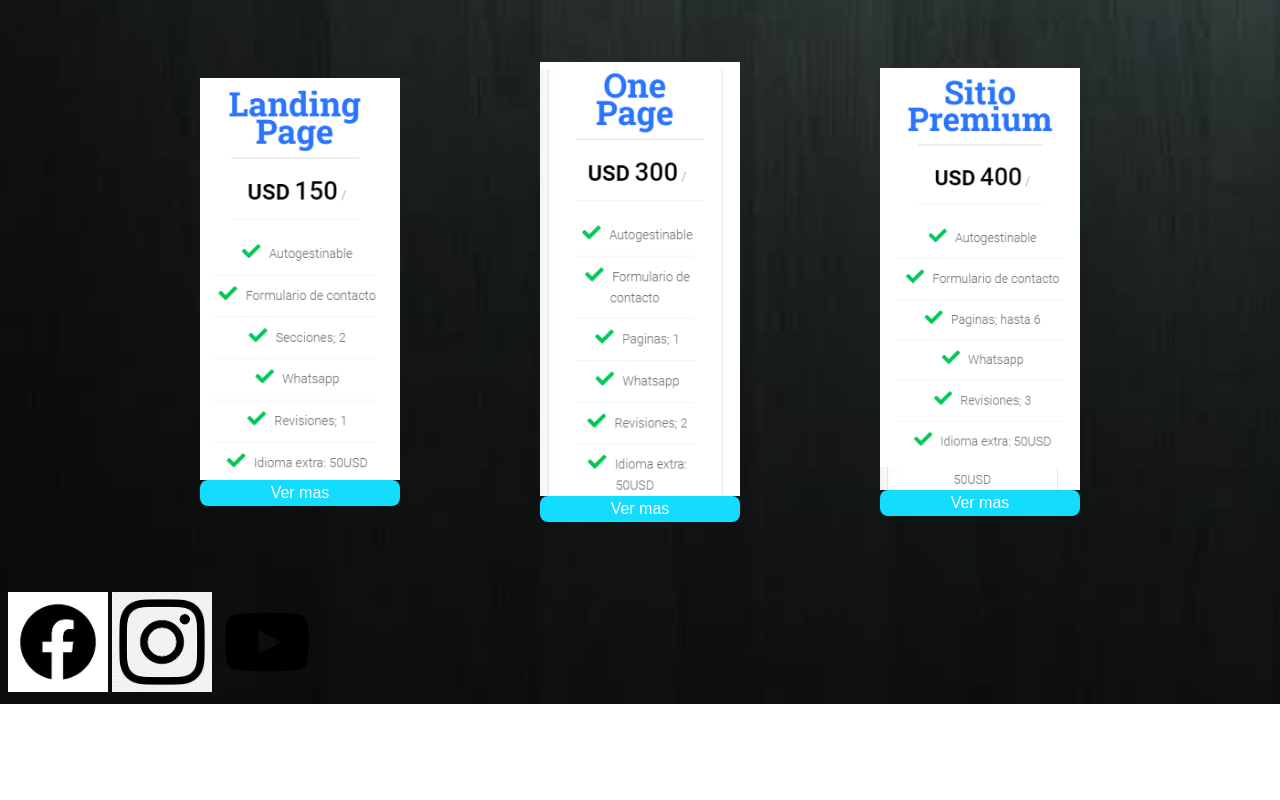
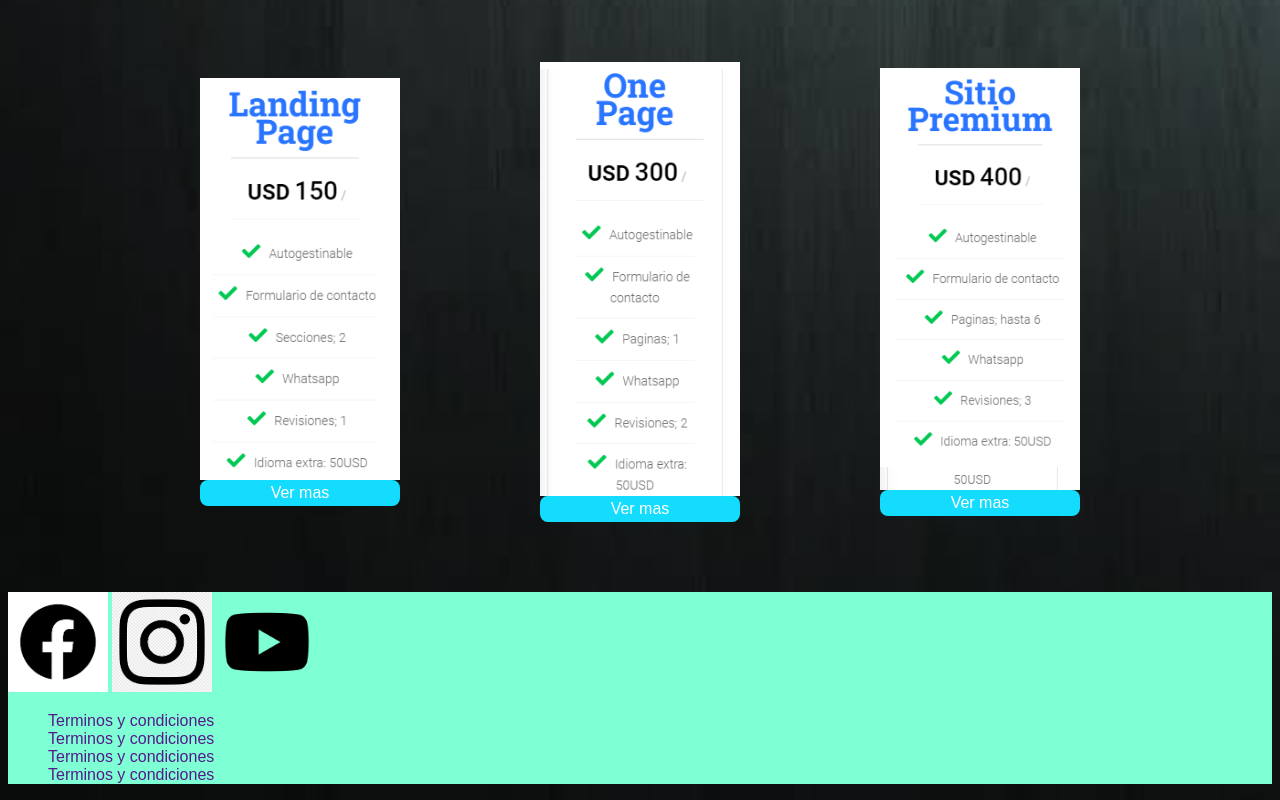
Before and after one commit to agustinbaez5/sass, a website: page index.html in a window 1280 px wide. Shown: the part 1744-2544 px from the top of the page. Before the commit the page ends 2448 px from the top, so only its background shows below. Drawn offline with Linux system fonts and the light colour scheme; a web font is replaced by a local one.

Commit message:
proyecto sass

```diff
--- a/css/style.css
+++ b/css/style.css
@@ -6,6 +6,9 @@ h1{
     color:aquamarine;
     font-size: 40px;
     text-align: center;
+}
+h2,h3,h4{
+    color:aquamarine;
 }
 p{
     color:blanchedalmond
@@ -267,7 +270,16 @@ height: auto;
     /* bordes */
 
 }
+footer{
+    background-color: aquamarine;
+}
 footer div img{
     width: 100px;
 
 }
+footer ul {
+    list-style: none;
+}
+footer a{
+    text-decoration: none;
+}
--- a/index.html
+++ b/index.html
@@ -106,6 +106,20 @@
                 <img src="./img/youtube.png" alt="Seguinos en youtube">
             </a>
         </div>
+        <ul>
+            <li>
+                <a href="">Terminos y condiciones</a>
+            </li>
+            <li>
+                <a href="">Terminos y condiciones</a>
+            </li>
+            <li>
+                <a href="">Terminos y condiciones</a>
+            </li>
+            <li>
+                <a href="">Terminos y condiciones</a>
+            </li>
+        </ul>
         <!-- fin inicio redes sociales -->
     </footer>
     <!-- fin footer -->
--- a/scss/main.scss
+++ b/scss/main.scss
@@ -1,5 +1,6 @@
 // imports
 @import "_base";
+@import "_mixins";
 @import "_nav";
 @import "_index";
 @import "_portfolio"
```
Also changed, not shown: scss/_mixins.scss (added, +14 -0 lines).
